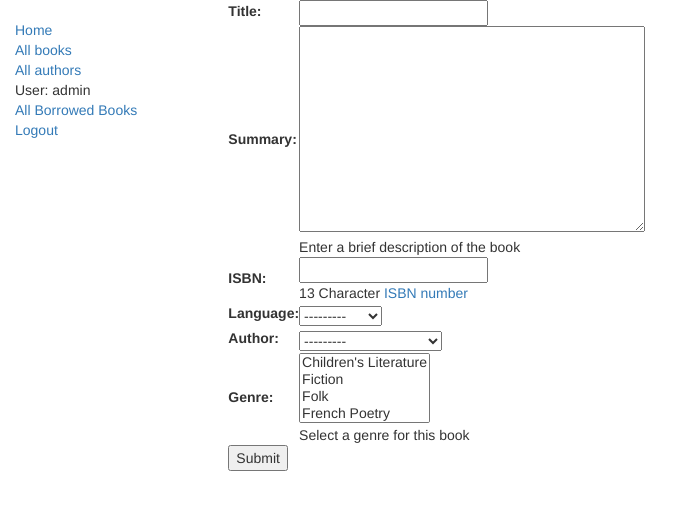
After one commit to benalloway/Django-Tutorial-v0.1, a Django app: page /catalog/book/create/ in a window 1280 px wide. The commit adds this page. Shown: the top 510 px of the page, without its empty margins (0-693 px from the left). Run offline with Django 3.2, Linux system fonts and the light colour scheme; a user stored in the database is signed in; data comes from the database, SQL or seed files in the repository; both versions use the stored data as it was after the commit; some libraries are stand-ins or nearby versions.

Commit message:
added Forms, templates, permissions for Creating Updating and Deleting Authors/Books

```diff
--- a/locallibrary/catalog/models.py
+++ b/locallibrary/catalog/models.py
@@ -120,6 +120,7 @@ class BookInstance(models.Model):
 		ordering = ["due_back"]
 		permissions = (
 			("can_mark_returned", "Set book as returned"),
+			("can_renew", "Renew due date"),
 			)
 
 	def __str__(self):
--- a/locallibrary/catalog/templates/base_generic.html
+++ b/locallibrary/catalog/templates/base_generic.html
@@ -25,7 +25,7 @@
           <!-- <li>User: {{ user.get_username }}</li> -->
           <li>User: {{ user.get_username }}</li>
           {% if perms.catalog.can_mark_returned %}
-          <li><a href="{% url 'borrowed' %}">Borrowed Books</a></li>
+          <li><a href="{% url 'all-borrowed' %}">All Borrowed Books</a></li>
           {% else %}
           <li><a href="{% url 'my-borrowed' %}">My Borrowed</a></li>
           {% endif %}
--- /dev/null
+++ b/locallibrary/catalog/templates/catalog/book_form.html
@@ -0,0 +1,13 @@
+{% extends "base_generic.html" %}
+
+{% block content %}
+
+<form action="" method="post">
+    {% csrf_token %}
+    <table>
+    {{ form.as_table }}
+    </table>
+    <input type="submit" value="Submit" />
+
+</form>
+{% endblock %}
--- a/locallibrary/catalog/templates/catalog/bookinstance_list_borrowed_librarian.html
+++ b/locallibrary/catalog/templates/catalog/bookinstance_list_borrowed_librarian.html
@@ -8,8 +8,8 @@
 
       {% for bookinst in bookinstance_list %}
       <li>
-        <a href="{% url 'book-detail' bookinst.book.pk %}">{{bookinst.book.title}}</a> <span class="{% if bookinst.is_overdue %}text-danger{% endif %}">({{ bookinst.due_back }})</span>
-        <p>{{ bookinst.borrower }}</p>
+        <p>{{bookinst.book.title}} <span class="{% if bookinst.is_overdue %}text-danger{% endif %}">({{ bookinst.due_back }})</span>{% if perms.catalog.can_mark_returned %} <button><a style="text-decoration-line: none;" href="{% url 'renew-book-librarian' bookinst.id %}">Renew</a></button>  {% endif %}</p>
+        <p>{{ bookinst.borrower }} </p>
       </li>
       {% endfor %}
     </ul>
--- a/locallibrary/catalog/urls.py
+++ b/locallibrary/catalog/urls.py
@@ -1,12 +1,36 @@
 from django.urls import path
 from . import views
 
+#####################
+# Base url patterns
+#####################
 urlpatterns = [
 	path('', views.index, name='index'),
+]
+
+
+########################
+# Authors url patterns
+########################
+urlpatterns += [
+	path('authors/', views.AuthorListView.as_view(), name='authors'),
+	path('author/<int:pk>', views.AuthorDetailView.as_view(), name='author-detail'),
+	path('author/create/', views.AuthorCreate.as_view(), name='author_create'),
+	path('author/<int:pk>/update/', views.AuthorUpdate.as_view(), name='author_update'),
+	path('author/<int:pk>/delete/', views.AuthorDelete.as_view(), name='author_delete'),
+]
+
+
+#######################
+# Books url patterns
+#######################
+urlpatterns += [
 	path('books/', views.BookListView.as_view(), name='books'),
-	path('authors/', views.AuthorListView.as_view(), name='authors'),
 	path('book/<int:pk>', views.BookDetailView.as_view(), name='book-detail'),
-	path('author/<int:pk>', views.AuthorDetailView.as_view(), name='author-detail'),
+	path('book/create/', views.BookCreate.as_view(), name='book_create'),
+	path('book/<int:pk>/update/', views.BookUpdate.as_view(), name='book_update'),
+	path('book/<int:pk>/delete/', views.BookDelete.as_view(), name='book_delete'),
+	path('book/<uuid:pk>/renew/', views.renew_book_librarian, name='renew-book-librarian'),
 	path('mybooks/', views.LoanedBooksByUserListView.as_view(), name='my-borrowed'),
-	path('loanedbooks/', views.LoanedBooksListView.as_view(), name='borrowed'),
+	path('loanedbooks/', views.LoanedBooksListView.as_view(), name='all-borrowed'),
 ]
--- a/locallibrary/catalog/views.py
+++ b/locallibrary/catalog/views.py
@@ -1,6 +1,16 @@
 from django.shortcuts import render
 from .models import Book, Author, BookInstance, Genre
 from django.views import generic
+from django.shortcuts import get_object_or_404
+from django.http import HttpResponseRedirect
+from django.urls import reverse
+from django.views.generic.edit import CreateView, UpdateView, DeleteView
+from django.urls import reverse_lazy
+import datetime
+
+# import Model for Create Update Delte Requests
+from .models import Author
+from .models import Book
 
 # @login_required at function based views to require login to view page (will redirect to login page)
 from django.contrib.auth.decorators import login_required
@@ -10,84 +20,180 @@ from django.contrib.auth.decorators import permission_required
 from django.contrib.auth.mixins import LoginRequiredMixin
 from django.contrib.auth.mixins import PermissionRequiredMixin
 
+# For views handling Django Forms
+from .forms import RenewBookForm
+from .forms import RenewBookModelForm
+
 # Create your views here.
 
 ################
 # Index Page
 ################
 def index(request):
-	"""
-	View functionf or home page of site
-	"""
+    """
+    View functionf or home page of site
+    """
 
-	# GET summary from front end form input to search DB for books containing key words within their summary.
-	try:
-		summary = request.GET["summary"]
-		num_books_summary = Book.objects.filter(summary__icontains=summary).count()
-	except:
-		summary = 0
-		num_books_summary = 0
-	# Generate counts of asome of the main objects
-	num_books = Book.objects.all().count()
-	num_instances = BookInstance.objects.all().count()
-	num_authors = Author.objects.count() # the .all() is implied by defult, example.
-	num_genres = Genre.objects.count()
-	# Available books (status = 'a')
-	num_instances_available = BookInstance.objects.filter(status__exact='a').count()
+    # GET summary from front end form input to search DB for books containing key words within their summary.
+    try:
+        summary = request.GET["summary"]
+        num_books_summary = Book.objects.filter(summary__icontains=summary).count()
+    except:
+        summary = 0
+        num_books_summary = 0
+    # Generate counts of asome of the main objects
+    num_books = Book.objects.all().count()
+    num_instances = BookInstance.objects.all().count()
+    num_authors = Author.objects.count() # the .all() is implied by defult, example.
+    num_genres = Genre.objects.count()
+    # Available books (status = 'a')
+    num_instances_available = BookInstance.objects.filter(status__exact='a').count()
 
-	# Number of visits to this view, as counted in the session variable.
-	num_visits = request.session.get('num_visits', 1)
-	request.session['num_visits'] = num_visits + 1
+    # Number of visits to this view, as counted in the session variable.
+    num_visits = request.session.get('num_visits', 1)
+    request.session['num_visits'] = num_visits + 1
 
-	# Render the HTML template index.html with the data in the context variable
-	return render(
-		request,
-		'index.html',
-		context = {
-		'num_books':num_books,
-		'num_instances':num_instances,
-		'num_instances_available':num_instances_available,
-		'num_authors':num_authors,
-		'num_genres':num_genres,
-		'num_books_summary':num_books_summary,
-		'summary_search':summary,
-		'num_visits':num_visits,},
-	)
+    # Render the HTML template index.html with the data in the context variable
+    return render(
+        request,
+        'index.html',
+        context = {
+        'num_books':num_books,
+        'num_instances':num_instances,
+        'num_instances_available':num_instances_available,
+        'num_authors':num_authors,
+        'num_genres':num_genres,
+        'num_books_summary':num_books_summary,
+        'summary_search':summary,
+        'num_visits':num_visits,},
+    )
+
+######################
+# Book views
+#######################
 
 # Class based view, using generic list view
 class BookListView(generic.ListView):
-	model = Book
-	paginate_by = 2
+    model = Book
+    paginate_by = 2
+
+
+# Class based view, using generic detail view
+class BookDetailView(generic.DetailView):
+    model = Book
+
+
+class BookCreate(PermissionRequiredMixin, LoginRequiredMixin, CreateView):
+    model = Book
+    permission_required = 'catalog.can_add_book'
+    fields = '__all__'
+    # this demonstrates setting initial values
+    # proposed_date_of_death = datetime.date.today()
+    # initial = {'date_of_death': proposed_date_of_death}
+
+
+class BookUpdate(PermissionRequiredMixin, LoginRequiredMixin, UpdateView):
+    model = Book
+    permission_required = 'catalog.can_change_book'
+    fields = ['author', 'summary', 'language', 'genre']
+
+
+class BookDelete(PermissionRequiredMixin, LoginRequiredMixin, DeleteView):
+    model = Book
+    permission_required = 'catalog.can_delete_book'
+    template_name_suffix = '_delete'
+    success_url = reverse_lazy('books')
+
+######################
+# Book Instance views
+#######################
+
+# Class based view, using generic list view
+class LoanedBooksByUserListView(LoginRequiredMixin, generic.ListView):
+    """Generic class-based view listing books on loan to current user."""
+    model = BookInstance
+    template_name = 'catalog/bookinstance_list_borrowed_user.html'
+    paginate_by = 10
+
+    def get_queryset(self):
+        return BookInstance.objects.filter(borrower=self.request.user).filter(status__exact='o').order_by('due_back')
+
+
+class LoanedBooksListView(PermissionRequiredMixin, LoginRequiredMixin, generic.ListView):
+    """docstring for LoanedBooksListView"""
+    model = BookInstance
+    template_name = 'catalog/bookinstance_list_borrowed_librarian.html'
+    paginate_by = 10
+    permission_required = 'catalog.can_mark_returned'
+
+    def get_queryset(self):
+        return BookInstance.objects.filter(status__exact='o').order_by('due_back')
+
+
+# function that handles renewing a book (updating the due_back field of BookInstance model)
+@permission_required('catalog.can_renew')
+def renew_book_librarian(request, pk):
+    """
+       View function for renewing a specific BookInstance by librarian
+    """
+
+    book_inst=get_object_or_404(BookInstance, pk = pk)
+
+    # If this is a POST request then process the Form data
+    if request.method == 'POST':
+
+        # Create a form instance and populate it with data from the request (binding):
+        form = RenewBookForm(request.POST)
+
+        # Check if the form is valid:
+        if form.is_valid():
+            # process the data in form.cleaned_data as required (here we just write it to the model due_back field)
+            book_inst.due_back = form.cleaned_data['renewal_date']
+            book_inst.save()
+
+            # redirect to a new URL:
+            return HttpResponseRedirect(reverse('all-borrowed') )
+
+    # If this is a GET (or any other method) create the default form.
+    else:
+        proposed_renewal_date = datetime.date.today() + datetime.timedelta(weeks=3)
+        form = RenewBookForm(initial={'renewal_date': proposed_renewal_date,})
+
+    return render(request, 'catalog/book_renew_librarian.html', {'form': form, 'bookinst':book_inst})
+
+
+#########################################
+# Author Create Read Update Delete Views
+#########################################
 
 # Class based view, using generic list view
 class AuthorListView(generic.ListView):
-	model = Author
-	paginate_by = 2
+    model = Author
+    paginate_by = 2
 
-# Class based view, using generic detail view
-class BookDetailView(generic.DetailView):
-	model = Book
 
 # Class based view, using generic detail view
 class AuthorDetailView(generic.DetailView):
-	model = Author
+    model = Author
 
-# Class based view, using generic list view
-class LoanedBooksByUserListView(LoginRequiredMixin, generic.ListView):
-	"""Generic class-based view listing books on loan to current user."""
-	model = BookInstance
-	template_name = 'catalog/bookinstance_list_borrowed_user.html'
-	paginate_by = 10
 
-	def get_queryset(self):
-		return BookInstance.objects.filter(borrower=self.request.user).filter(status__exact='o').order_by('due_back')
+class AuthorCreate(PermissionRequiredMixin, LoginRequiredMixin, CreateView):
+    model = Author
+    permission_required = 'catalog.can_add_author'
+    fields = '__all__'
+    # this demonstrates setting initial values
+    # proposed_date_of_death = datetime.date.today()
+    # initial = {'date_of_death': proposed_date_of_death}
 
-class LoanedBooksListView(PermissionRequiredMixin, LoginRequiredMixin, generic.ListView):
-	"""docstring for LoanedBooksListView"""
-	model = BookInstance
-	template_name = 'catalog/bookinstance_list_borrowed_librarian.html'
-	paginate_by = 10
-	permission_required = 'catalog.can_mark_returned'
 
-	def get_queryset(self):
-		return BookInstance.objects.filter(status__exact='o').order_by('due_back')
+class AuthorUpdate(PermissionRequiredMixin, LoginRequiredMixin, UpdateView):
+    model = Author
+    permission_required = 'catalog.can_change_author'
+    fields = ['first_name', 'last_name', 'date_of_birth', 'date_of_death']
+
+
+class AuthorDelete(PermissionRequiredMixin, LoginRequiredMixin, DeleteView):
+    model = Author
+    permission_required = 'catalog.can_delete_author'
+    template_name_suffix = '_delete'
+    success_url = reverse_lazy('authors')
```
Also changed, not shown: locallibrary/catalog/forms.py (added, +50 -0 lines), locallibrary/catalog/templates/catalog/author_delete.html (added, +14 -0 lines), locallibrary/catalog/templates/catalog/author_form.html (added, +13 -0 lines), locallibrary/catalog/templates/catalog/book_delete.html (added, +14 -0 lines), locallibrary/catalog/templates/catalog/book_renew_librarian.html (added, +16 -0 lines), locallibrary/catalog/migrations/0005_auto_20180802_1051.py (added), locallibrary/db.sqlite3.
